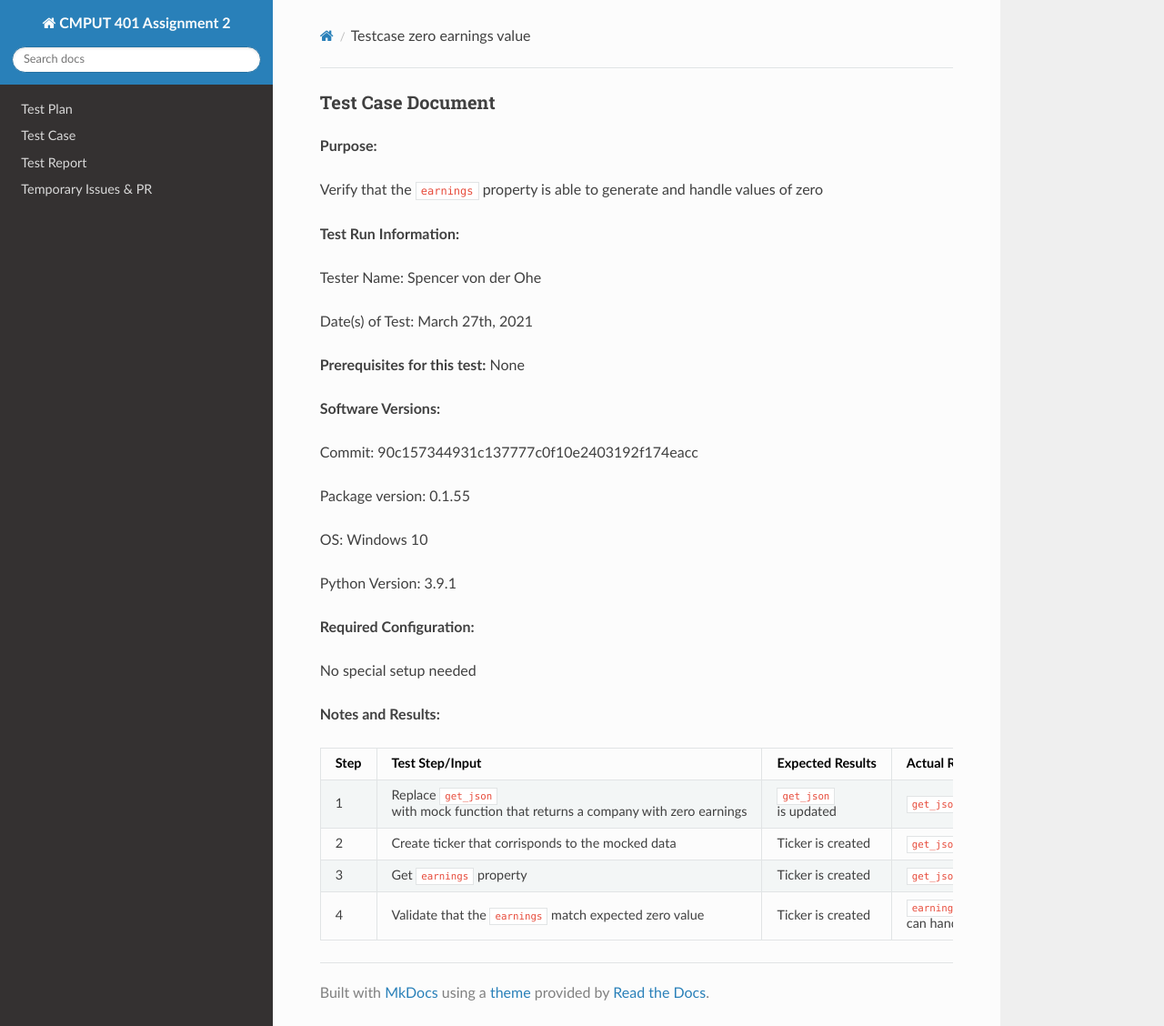
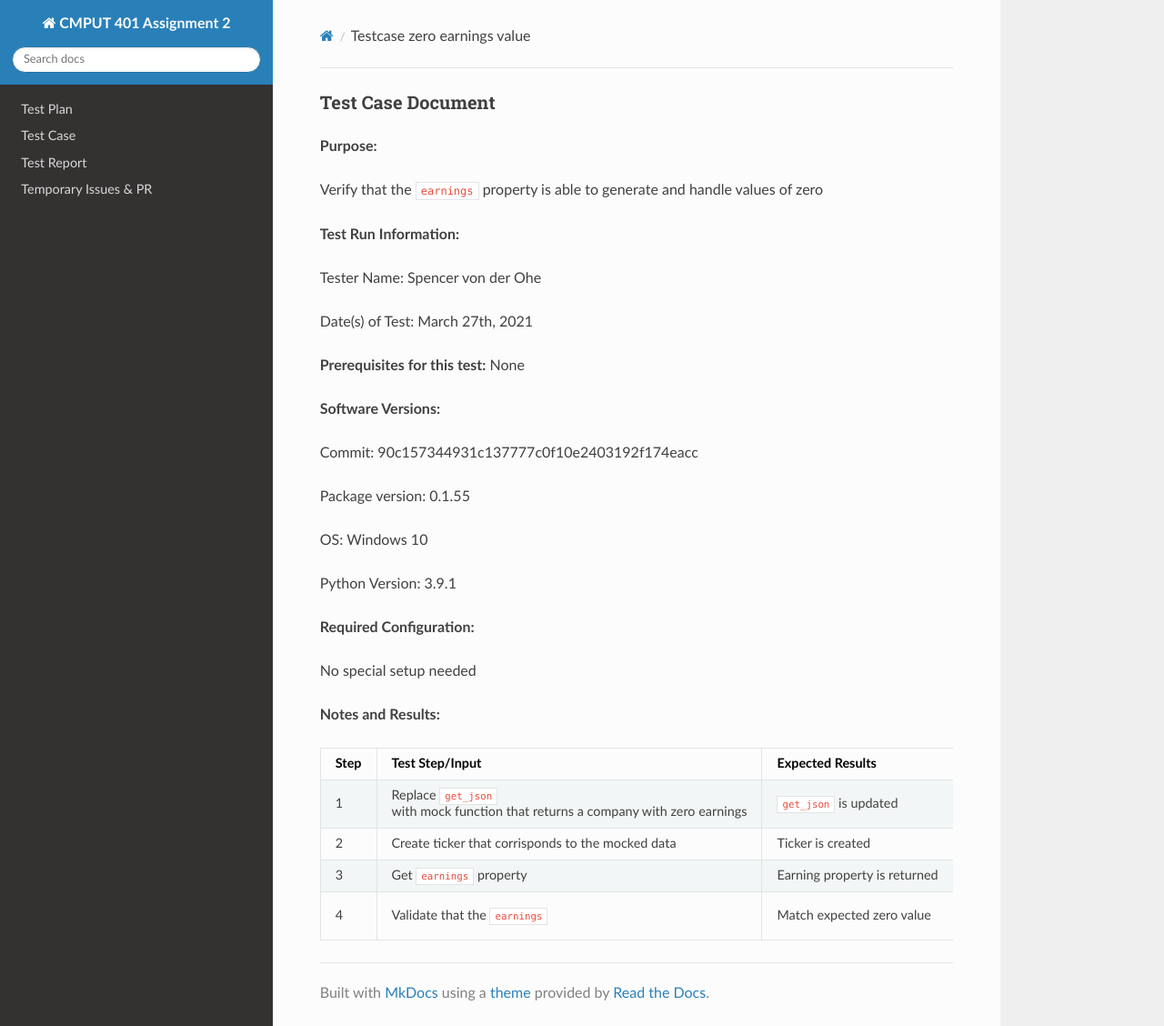
Before and after one commit to ranaroussi/yfinance, an MkDocs documentation site: the page built from docs/docs/testcase_zero_earnings_value.md, in a window 1280 px wide and 1128 px high. Shown: the whole window at 91% size. Built offline with MkDocs 1.6.1, drawn with Linux system fonts in a browser that asks for light colours; nearby versions of some CDN libraries.

Commit message:
Fix another column issue

```diff
--- a/docs/docs/testcase_zero_earnings_value.md
+++ b/docs/docs/testcase_zero_earnings_value.md
@@ -33,5 +33,5 @@ No special setup needed
 | ------------ | ------------------- | -------------------- | ------------------ | -------------------------- | ------------- |
 | 1 | Replace `get_json` with mock function that returns a company with zero earnings | `get_json` is updated | `get_json` is updated |  | ✅ |
 | 2 | Create ticker that corrisponds to the mocked data | Ticker is created | `get_json` is updated |  | ✅ |
-| 3 | Get `earnings` property | Ticker is created | `get_json` is updated |  | ✅ |
-| 4 | Validate that the `earnings` match expected zero value| Ticker is created | `earnings` can handle values of zero | `get_json` is updated | ✅ |
+| 3 | Get `earnings` property | Earning property is returned | `get_json` is updated |  | ✅ |
+| 4 | Validate that the `earnings` | Match expected zero value | `earnings` can handle values of zero | `get_json` is updated | ✅ |
```
Also changed, not shown: docs/docs/testcase_negative_earnings_value.md (+2 -2 lines), docs/docs/testcase_negative_quarterly_earnings_value.md (+2 -2 lines), docs/docs/testcase_positive_earnings_value.md (+1 -1 lines), docs/docs/testcase_positive_quarterly_earnings_value.md (+2 -2 lines), docs/docs/testcase_zero_quarterly_earnings_value.md (+2 -2 lines).
